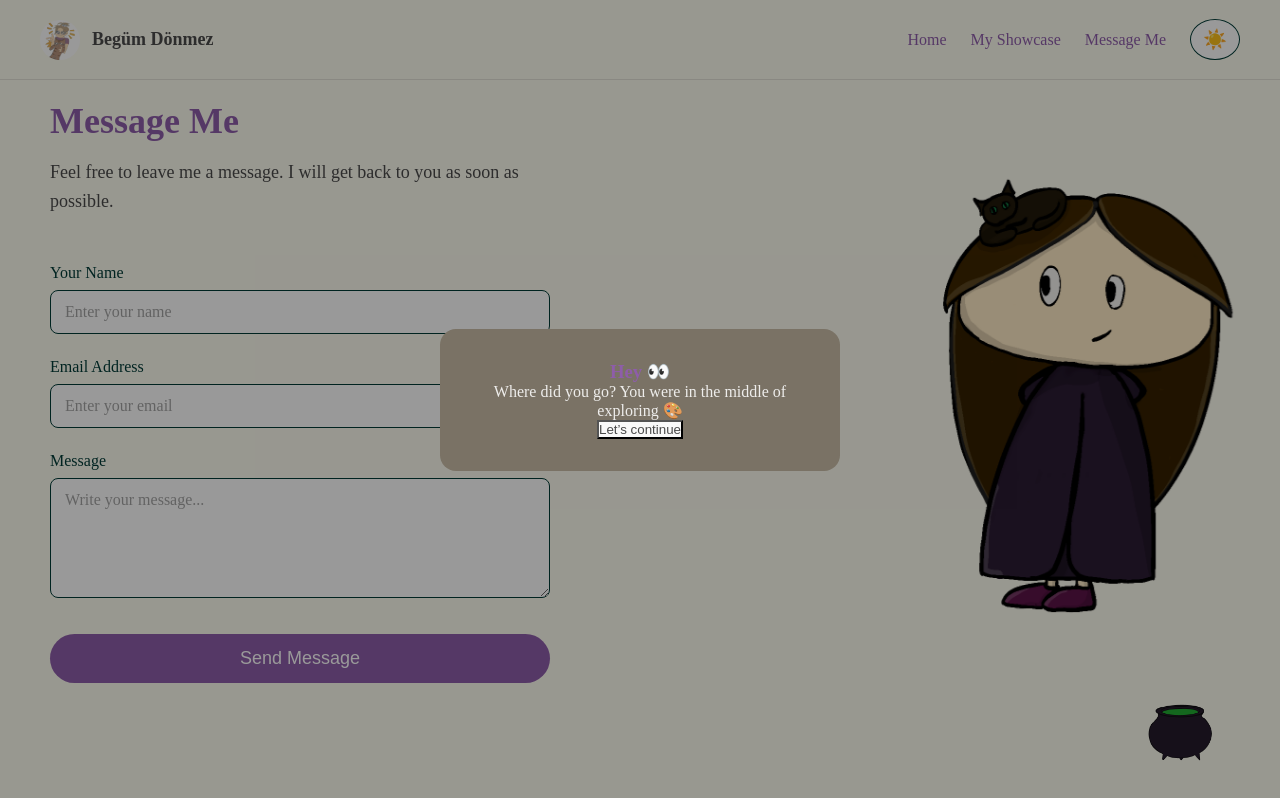
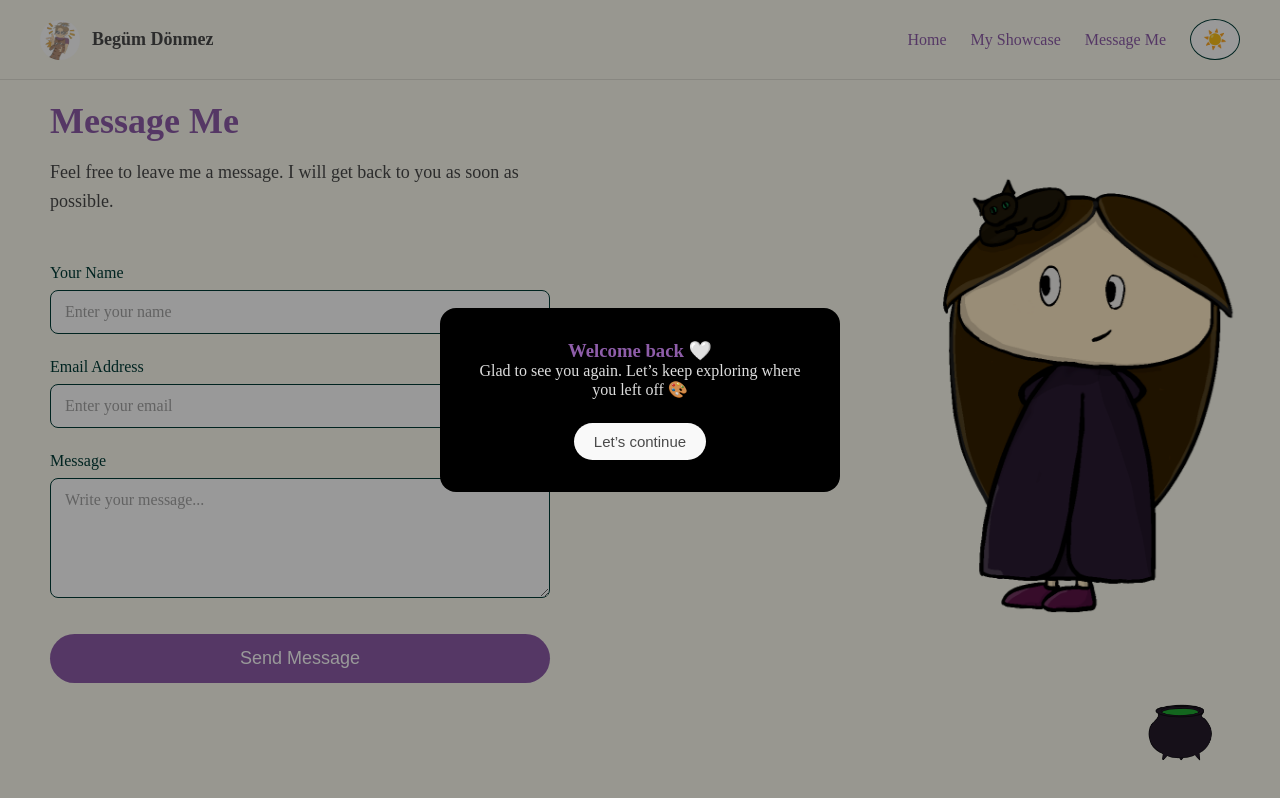
Before and after one commit to begumdonmez/my-portfolio, a React (Vite) app: page /contact in a window 1280 px wide. Built offline with nearby package versions, Linux system fonts and the light colour scheme; a web font is replaced by a local one.

Commit message:
3 type popup

```diff
--- a/src/App.jsx
+++ b/src/App.jsx
@@ -11,20 +11,31 @@ import { ThemeProvider } from "./ThemeContext";
 
 function App() {
     const [showPopup, setShowPopup] = useState(false);
-    const [popupType, setPopupType] = useState("welcome");
+    const [popupType, setPopupType] = useState(null);
 
     useEffect(() => {
         const hasVisited = localStorage.getItem("hasVisited");
+        const navigationType =
+            performance.getEntriesByType("navigation")[0]?.type;
 
         if (!hasVisited) {
+            // 🔰 İlk ziyaret
             setPopupType("welcome");
             localStorage.setItem("hasVisited", "true");
-        } else {
-            setPopupType("return");
+            setShowPopup(true);
         }
+        else if (navigationType === "reload") {
+            // 🔁 Sayfa yenilendi
+            setPopupType("resume");
+            setShowPopup(true);
+        }
+        else {
+            // 👋 Yeni tab / adres çubuğu / link
+            setPopupType("welcomeBack");
+            setShowPopup(true);
+        }
+    }, []);
 
-        setShowPopup(true);
-    }, []);
 
     return (
         <BrowserRouter>
--- a/src/components/popup.css
+++ b/src/components/popup.css
@@ -6,12 +6,79 @@
     align-items: center;
     justify-content: center;
     z-index: 9999;
+
+    /* fade in */
+    animation: fadeIn 0.4s ease forwards;
 }
 
 .popup {
-    background: var(--p-color);
     padding: 32px;
     border-radius: 16px;
     max-width: 400px;
     text-align: center;
+
+    /* popup animasyonu */
+    animation: popupIn 0.45s ease forwards;
 }
+.popup.welcome {
+    background: black;
+}
+
+.popup.welcomeBack {
+    background: black;
+}
+
+.popup.resume {
+    background: black;
+}
+
+
+.popup.welcome h3 {
+    color: #6b4f3f;
+}
+
+
+.popup.return h3 {
+    color: #3f5fb3;
+}
+
+/* BUTTON */
+.popup button {
+    margin-top: 24px;
+    padding: 10px 20px;
+    border-radius: 20px;
+    border: none;
+    cursor: pointer;
+    font-size: 15px;
+}
+
+.popup.welcome button {
+    background: #a67c52;
+    color: white;
+}
+
+.popup.return button {
+    background: #5b7cfa;
+    color: white;
+}
+
+/* ANIMATIONS */
+@keyframes fadeIn {
+    from {
+        opacity: 0;
+    }
+    to {
+        opacity: 1;
+    }
+}
+
+@keyframes popupIn {
+    from {
+        opacity: 0;
+        transform: scale(0.95) translateY(10px);
+    }
+    to {
+        opacity: 1;
+        transform: scale(1) translateY(0);
+    }
+}
--- a/src/components/popup.jsx
+++ b/src/components/popup.jsx
@@ -4,7 +4,8 @@ import "./popup.css";
 function Popup({ type, onClose }) {
     return (
         <div className="popup-overlay">
-            <div className="popup">
+            <div className={`popup ${type}`}>
+
                 {type === "welcome" && (
                     <>
                         <h3>Welcome ✨</h3>
@@ -15,12 +16,22 @@ function Popup({ type, onClose }) {
                     </>
                 )}
 
-                {type === "return" && (
+                {type === "welcomeBack" && (
+                    <>
+                        <h3>Welcome back 🤍</h3>
+                        <p>
+                            Glad to see you again.
+                            Let’s keep exploring where you left off 🎨
+                        </p>
+                    </>
+                )}
+
+                {type === "resume" && (
                     <>
                         <h3>Hey 👀</h3>
                         <p>
-                            Where did you go?
-                            You were in the middle of exploring 🎨
+                            You were right in the middle of something.
+                            Let’s continue ✨
                         </p>
                     </>
                 )}
```
